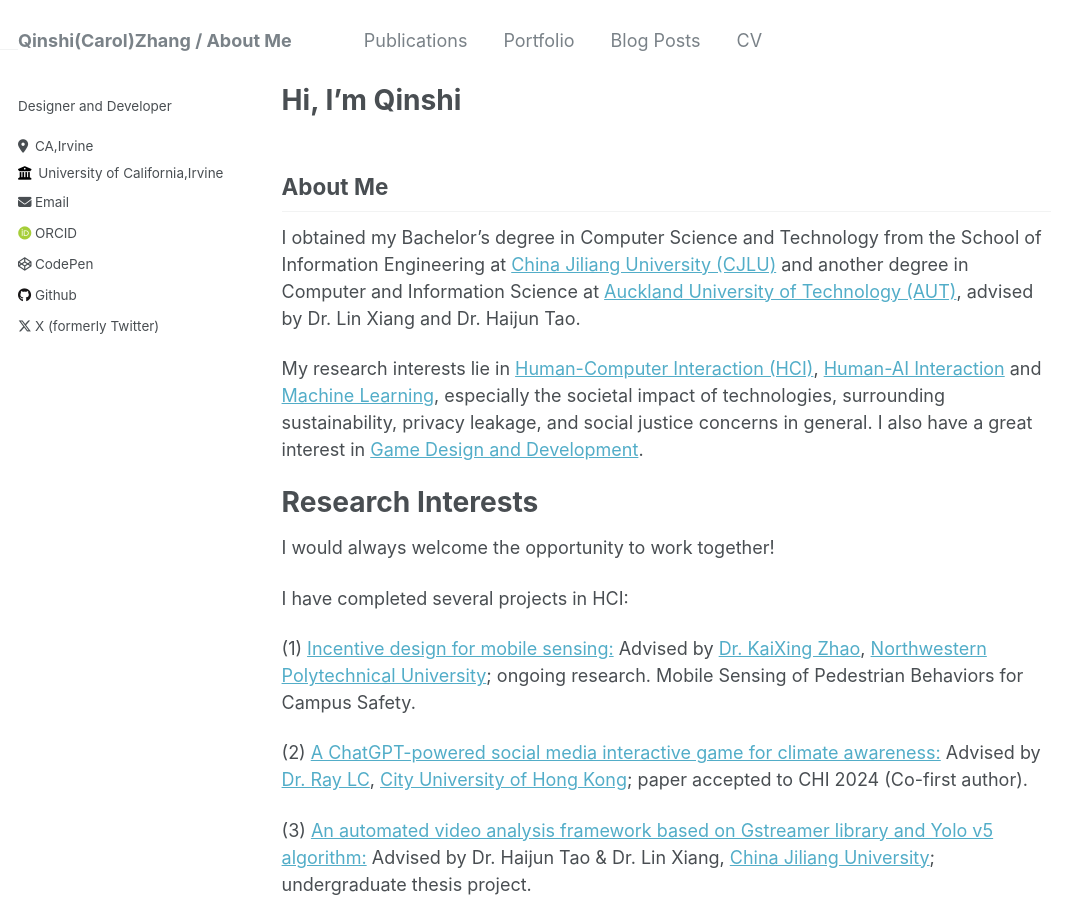
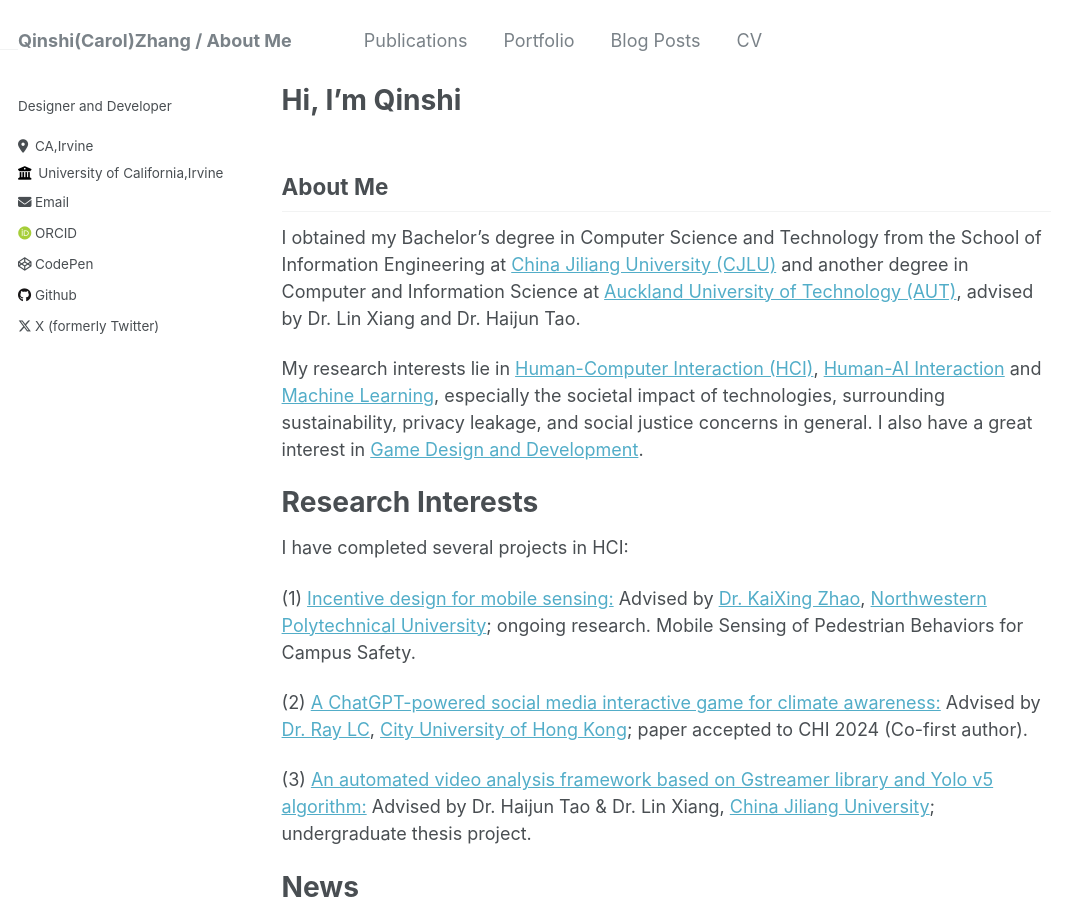
Before and after one commit to Carolzhangzz/AcademicWeb, a Jekyll site: the page built from _pages/about.md, in a window 1280 px wide and 900 px high. Shown: the whole window, without its empty margins (0-1086 px from the left). Built offline with Jekyll 4.4.1, drawn with Linux system fonts in a browser that asks for light colours; some web fonts are replaced.

Commit message:
Update about.md

```diff
--- a/_pages/about.md
+++ b/_pages/about.md
@@ -14,7 +14,6 @@ My research interests lie in [Human-Computer Interaction (HCI)](#), [Human-AI In
 
 Research Interests
 ======
-I would always welcome the opportunity to work together!
 
 I have completed several projects in HCI:
 
```
